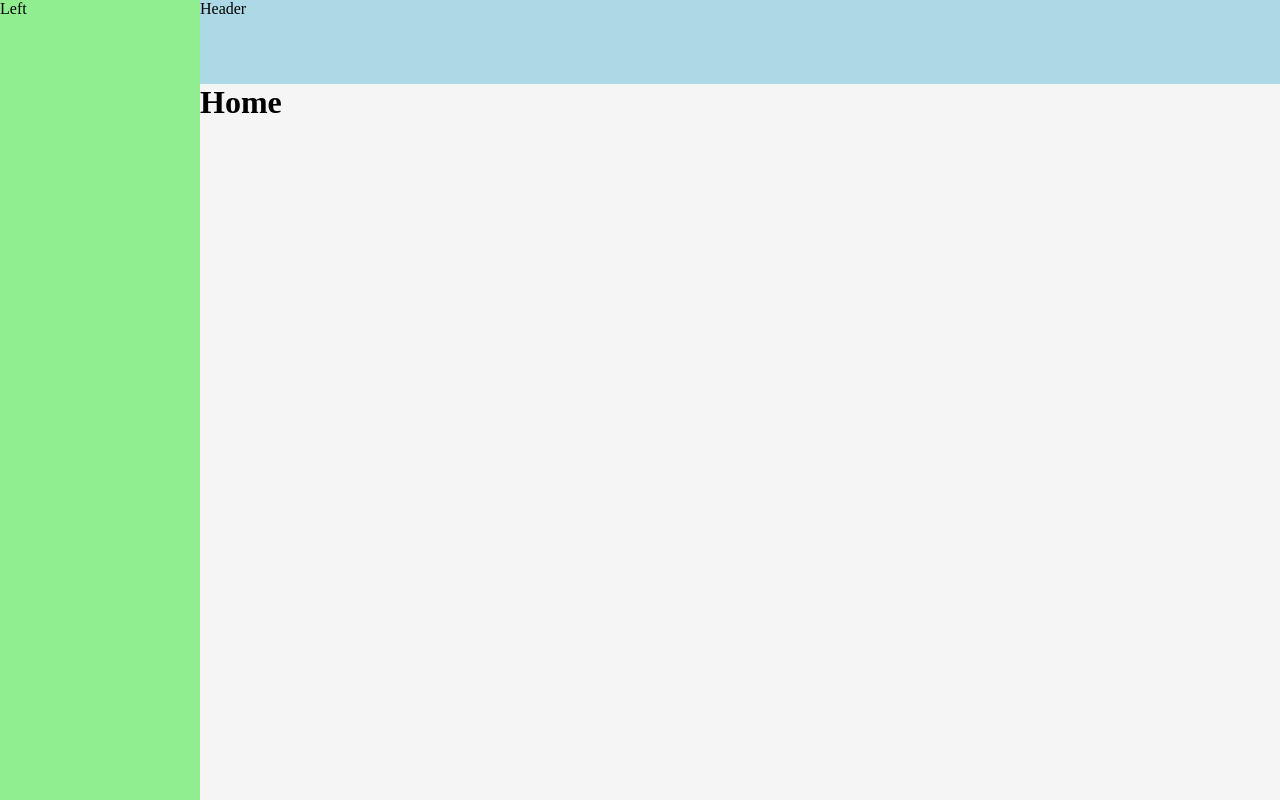
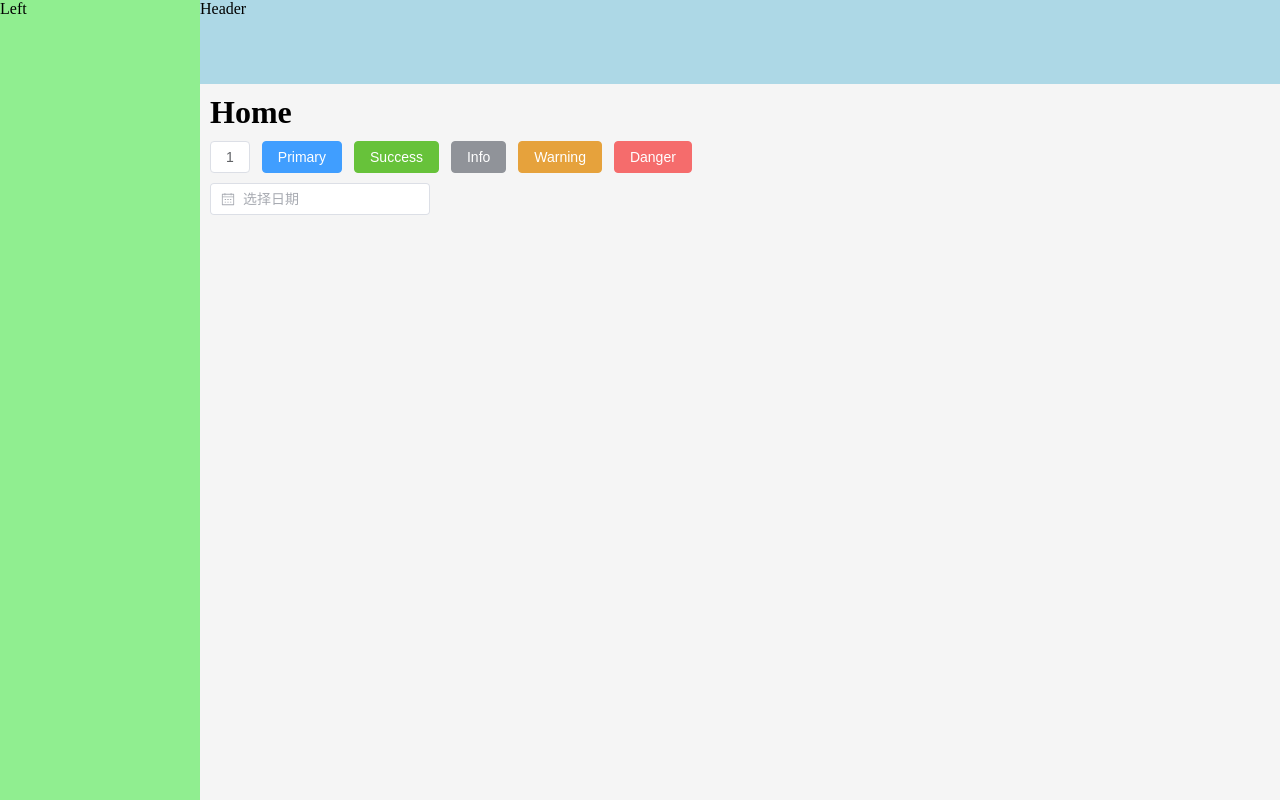
Before and after one commit to xihuanxiaorang/simple-admin, a Vue app: page /home in a window 1280 px wide. Built offline with nearby package versions, Linux system fonts and the light colour scheme.

Commit message:
feat: 引入ElementPlus并配置自动导入api以及组件

```diff
--- a/package.json
+++ b/package.json
@@ -17,6 +17,7 @@
     "lint-staged": "lint-staged"
   },
   "dependencies": {
+    "element-plus": "^2.8.4",
     "pinia": "^2.1.7",
     "vue": "^3.4.29",
     "vue-router": "^4.3.3"
@@ -44,6 +45,8 @@
     "stylelint-config-recess-order": "^5.1.1",
     "stylelint-config-standard-scss": "^13.1.0",
     "typescript": "~5.4.0",
+    "unplugin-auto-import": "^0.18.3",
+    "unplugin-vue-components": "^0.27.4",
     "vite": "^5.3.1",
     "vite-plugin-vue-devtools": "^7.3.1",
     "vue-tsc": "^2.0.21"
--- a/src/App.vue
+++ b/src/App.vue
@@ -1,7 +1,3 @@
-<script setup lang="ts">
-import { RouterView } from 'vue-router'
-</script>
-
 <template>
   <RouterView />
 </template>
--- a/src/layout/default/index.vue
+++ b/src/layout/default/index.vue
@@ -1,7 +1,3 @@
-<script setup lang="ts">
-import { RouterView } from 'vue-router'
-</script>
-
 <template>
   <div class="container">
     <div class="header">
@@ -23,7 +19,6 @@ import { RouterView } from 'vue-router'
   grid-template-columns: 200px 1fr;
   width: 100vw;
   height: 100vh;
-  background-color: #f5f5f5;
 
   .left {
     grid-row: 1 / span 2;
@@ -33,5 +28,9 @@ import { RouterView } from 'vue-router'
   .header {
     background-color: lightblue;
   }
+
+  .main {
+    background-color: #f5f5f5;
+  }
 }
 </style>
--- a/src/views/home/index.vue
+++ b/src/views/home/index.vue
@@ -1,3 +1,52 @@
+<script setup lang="ts">
+function handleClick() {
+  ElMessage({
+    message: 'Congrats, this is a success message.',
+    type: 'success',
+  })
+}
+
+const num = ref(1)
+const date = ref('')
+</script>
+
 <template>
-  <h1>Home</h1>
+  <div class="wrapper">
+    <h1>Home</h1>
+    <div>
+      <el-button @click="num++">
+        {{ num }}
+      </el-button>
+      <el-button type="primary">
+        Primary
+      </el-button>
+      <el-button type="success" @click="handleClick">
+        Success
+      </el-button>
+      <el-button type="info">
+        Info
+      </el-button>
+      <el-button type="warning">
+        Warning
+      </el-button>
+      <el-button type="danger">
+        Danger
+      </el-button>
+    </div>
+    <el-date-picker
+      v-model="date"
+      type="date"
+      placeholder="选择日期"
+    />
+  </div>
 </template>
+
+<style lang="scss" scoped>
+.wrapper {
+  padding: 10px;
+
+  > :nth-child(n + 2) {
+    margin-top: 10px;
+  }
+}
+</style>
--- a/vite.config.ts
+++ b/vite.config.ts
@@ -1,9 +1,15 @@
+import { resolve } from 'node:path'
 import { fileURLToPath, URL } from 'node:url'
 
 import vue from '@vitejs/plugin-vue'
 import vueJsx from '@vitejs/plugin-vue-jsx'
+import AutoImport from 'unplugin-auto-import/vite'
+import { ElementPlusResolver } from 'unplugin-vue-components/resolvers'
+import Components from 'unplugin-vue-components/vite'
 import { defineConfig } from 'vite'
 import vueDevTools from 'vite-plugin-vue-devtools'
+
+const pathSrc = resolve(__dirname, 'src')
 
 // https://vitejs.dev/config/
 export default defineConfig({
@@ -11,6 +17,33 @@ export default defineConfig({
     vue(),
     vueJsx(),
     vueDevTools(),
+    AutoImport({
+      resolvers: [
+        // 自动导入 Element Plus 相关函数，如：ElMessage, ElMessageBox... (带样式)
+        ElementPlusResolver(),
+      ],
+      // 自动导入 Vue 相关函数，如：ref, reactive, toRef 等
+      // 自动导入 VueRouter 相关函数，如：useRouter 等
+      // 自动导入 Pinia 相关函数，如：createPinia，defineStore，storeToRefs 等
+      // 参考自： https://github.com/sxzz/element-plus-best-practices/blob/main/vite.config.ts
+      imports: ['vue', 'vue-router', 'pinia'],
+      // 是否在 vue 模板中自动导入
+      vueTemplate: true,
+      // 指定自动导入函数TS类型声明文件路径，为true时在项目根目录自动创建，为false时关闭自动生成
+      dts: resolve(pathSrc, 'typings', 'auto-imports.d.ts'),
+    }),
+    Components({
+      resolvers: [
+        // 自动导入 Element Plus 组件
+        ElementPlusResolver(),
+      ],
+      // 组件名称包含目录，防止同名组件冲突
+      directoryAsNamespace: true,
+      // 指定自定义组件位置(默认:src/components)
+      dirs: ['src/components', 'src/**/components'],
+      // 指定自动导入组件TS类型声明文件路径，为true时在项目根目录自动创建，为false时关闭自动生成
+      dts: resolve(pathSrc, 'typings', 'components.d.ts'),
+    }),
   ],
   resolve: {
     alias: {
```
Also changed, not shown: 2 other files (tests, documents, lock files or other folders).
